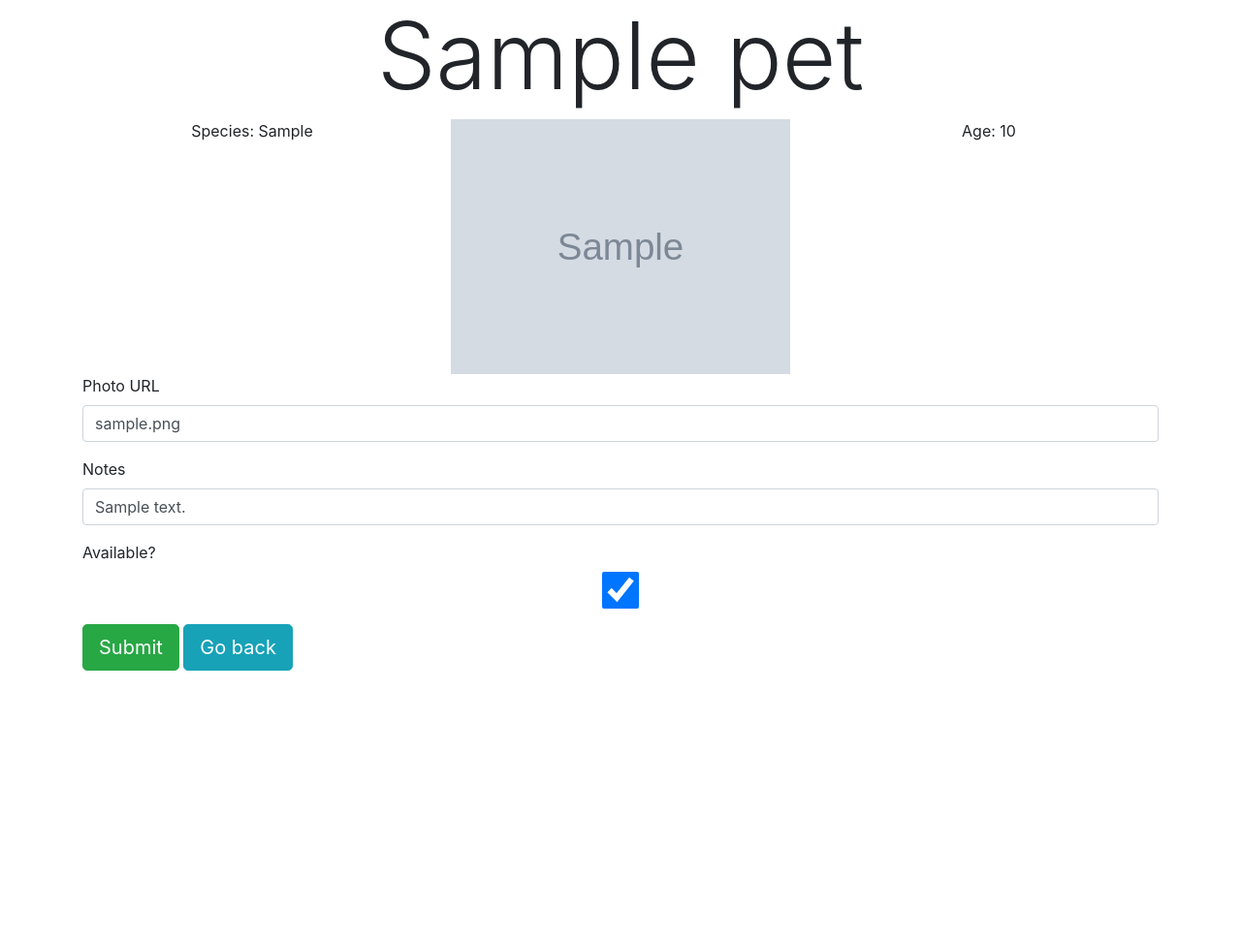
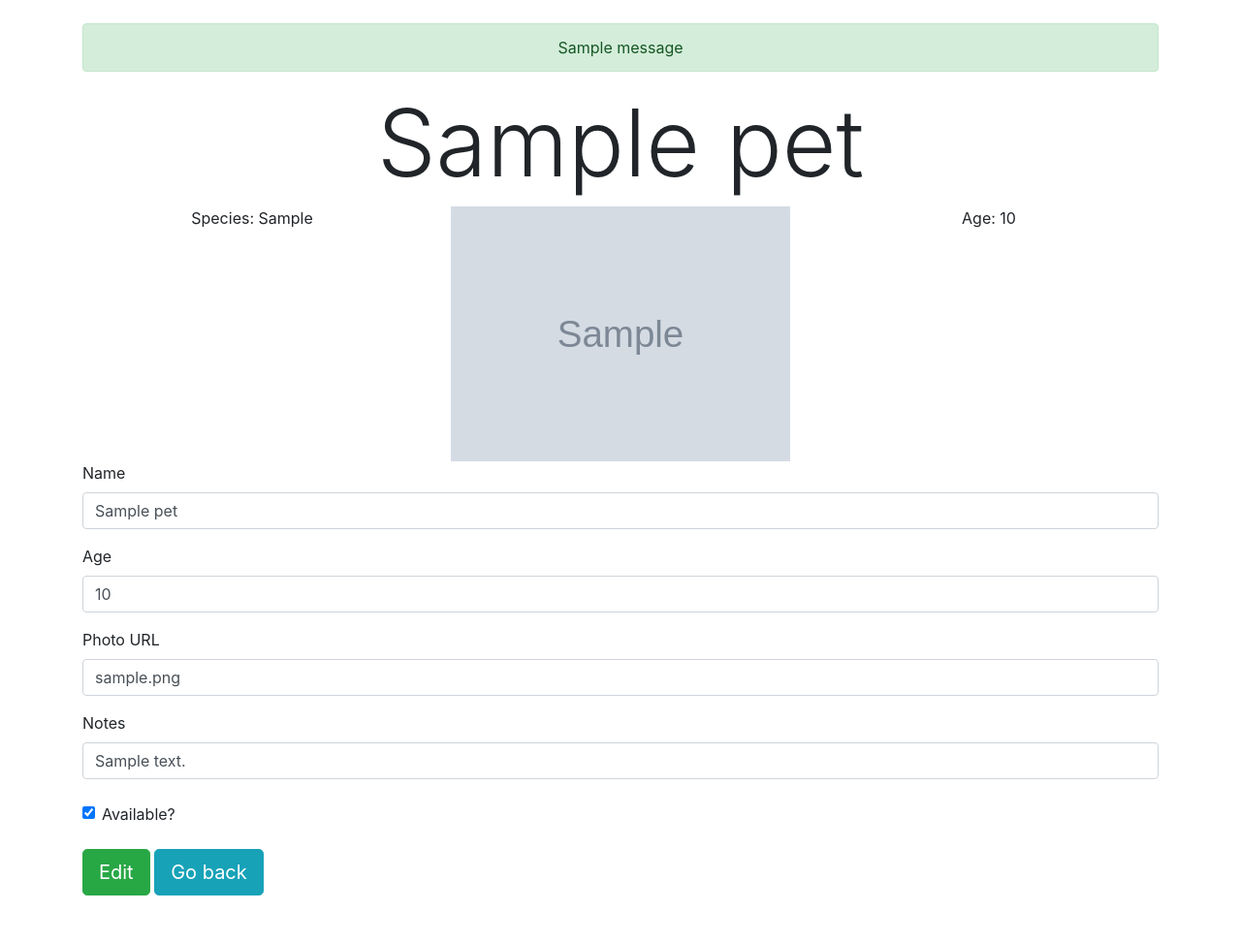
Before and after one commit to mfierro31/pet_adoption_app, a Flask app: page /1 in a window 1280 px wide. Shown: the whole page at 97% size. Before the commit the page ends 692 px from the top, so only its background shows below. Run offline with Flask 2, Linux system fonts and the light colour scheme; tables that the repository leaves empty hold one stand-in row (values such as "Sample post"); grey boxes marked "Sample" are stand-in pictures; one stand-in notice (Sample message) is shown; some libraries are stand-ins or nearby versions.

Commit message:
finished adding the editing functionality to the app

```diff
--- a/app.py
+++ b/app.py
@@ -1,6 +1,6 @@
 from flask import Flask, request, render_template,  redirect, flash, session
 from flask_debugtoolbar import DebugToolbarExtension
-from models import db, connect_db, Pet
+from models import db, connect_db, Pet, default_img
 from forms import AddPetForm, EditPetForm
 
 app = Flask(__name__)
@@ -16,11 +16,13 @@ connect_db(app)
 
 @app.route('/')
 def show_pets():
+    """Show homepage"""
     pets = Pet.query.all()
     return render_template('home.html', pets=pets)
 
 @app.route('/add', methods=["GET", "POST"])
 def add_pet():
+    """Route that both shows the form to add a new pet and that adds a new pet"""
     form = AddPetForm()
 
     if form.validate_on_submit():
@@ -31,12 +33,14 @@ def add_pet():
         db.session.add(new_pet)
         db.session.commit()
 
+        flash(f"Added new pet: {new_pet.name}!")
         return redirect('/')
     else:
         return render_template('add_pet_form.html', form=form)
 
 @app.route('/<int:pet_id>', methods=["GET", "POST"])
 def display_edit_pet(pet_id):
+    """Route that displays pet's information, shows a form to edit the pet, and edits the pet"""
     pet = Pet.query.get_or_404(pet_id)
     form = EditPetForm(obj=pet)
 
@@ -45,7 +49,13 @@ def display_edit_pet(pet_id):
         pic = pic if pic else None
         notes = form.notes.data
 
-        pet.photo_url = pic
+        if pic:
+            pet.photo_url = pic
+        else:
+            pet.photo_url = default_img
+
+        pet.name = form.name.data
+        pet.age = form.age.data
 
         pet.notes = notes
 
@@ -53,6 +63,7 @@ def display_edit_pet(pet_id):
 
         db.session.commit()
 
+        flash(f"Successfully edited {pet.name}!")
         return redirect(f'/{pet.id}')
     else:
         return render_template('display-edit.html', form=form, pet=pet)
--- a/forms.py
+++ b/forms.py
@@ -5,15 +5,17 @@ from wtforms.validators import InputRequired, Optional, AnyOf, URL, NumberRange
 species = ['Dog', 'Cat', 'Porcupine']
 
 class AddPetForm(FlaskForm):
+    """Form to add a new pet"""
     name = StringField("Name", validators=[InputRequired(message="Pet name can't be blank")])
     species = SelectField("Species", choices=[(sp, sp) for sp in species], validators=[InputRequired(message="Pet species can't be blank")])
     photo_url = StringField("Photo URL", validators=[Optional(), URL(message="Must be a valid URL")])
     age = IntegerField("Age", validators=[Optional(), NumberRange(min=0, max=30, message="Age must be between 0 and 30")])
     notes = StringField("Notes", validators=[Optional()])
 
-# , AnyOf(['dog', 'cat', 'porcupine'], message="Species must be one of the following: %(values)s")
-
 class EditPetForm(FlaskForm):
+    """Form to edit an existing pet"""
+    name = StringField("Name", validators=[InputRequired(message="Pet name can't be blank")])
+    age = IntegerField("Age", validators=[Optional(), NumberRange(min=0, max=30, message="Age must be between 0 and 30")])
     photo_url = StringField("Photo URL", validators=[Optional(), URL(message="Must be a valid URL")])
     notes = StringField("Notes", validators=[Optional()])
     available = BooleanField("Available?", validators=[Optional()])
--- a/models.py
+++ b/models.py
@@ -5,6 +5,7 @@ default_img = 'https://pawedin.com/system/pets/default_images/default_pet.jpg'
 db = SQLAlchemy()
 
 def connect_db(app):
+    """Connect the database to our app"""
     db.app = app
     db.init_app(app)
 
--- a/templates/display-edit.html
+++ b/templates/display-edit.html
@@ -2,13 +2,18 @@
 {% block title %}View/Edit {{pet.name}}{% endblock %}
 
 {% block content%}
+{% for msg in get_flashed_messages() %}
+<div class="alert alert-success mt-4 text-center" role="alert">
+  {{msg}}
+</div>
+{% endfor %}
 <h1 class="display-1 text-center">{{pet.name}}</h1>
 <div class="row">
   <div class="col text-center">
     Species: {{pet.species}}
   </div>
   <div class="col">
-    <img src="{{pet.photo_url}}" alt="{{pet.name}}" class="img-fluid">
+    <img src="{{pet.photo_url}}" alt="{{pet.name}} the {{pet.species}}" class="img-fluid">
   </div>
   <div class="col text-center">
     Age: {% if pet.age or pet.age == 0 %}{{pet.age}}{% else %}?{% endif %}
@@ -18,9 +23,23 @@
   {{form.hidden_tag()}}
   {% for field in form
     if field.widget.input_type != 'hidden'  %}
+  <!-- This if statement is to check to see if the input type is checkbox, and if it is, we apply different
+  Bootstrap styles to it -->
+  {% if field.name == 'available' %}
+  <div class="form-group form-check my-4">
+    {{field(class_="form-check-input")}}
+    {{field.label(class_="form-check-label")}}
+  {% else %}
   <div class="form-group">
     {{field.label}}
+    <!-- This if statement is to check to see if the existing photo_url for the pet is the default picture.
+    If it is, we don't want to show the URL, if it isn't, we do. -->
+    {% if field.name == 'photo_url' and field.data == 'https://pawedin.com/system/pets/default_images/default_pet.jpg' %}
+    {{field(class_="form-control", value="")}}
+    {% else %}
     {{field(class_="form-control")}}
+    {% endif %}
+  {% endif %}
     {% for err in field.errors %}
     <small class="form-text text-danger">
       {{err}}
@@ -28,7 +47,7 @@
     {% endfor %}
   </div>
   {% endfor %}
-  <button class="btn btn-success btn-lg">Submit</button>
+  <button class="btn btn-success btn-lg">Edit</button>
   <a href="/" class="btn btn-info btn-lg">Go back</a>
 </form>
 {% endblock %}
--- a/templates/home.html
+++ b/templates/home.html
@@ -2,6 +2,11 @@
 {% block title %}Pets{% endblock %}
 
 {% block content%}
+{% for msg in get_flashed_messages() %}
+<div class="alert alert-success mt-4 text-center" role="alert">
+  {{msg}}
+</div>
+{% endfor %}
 <h1 class="display-1 text-center">Pets</h1>
 <div class="row">
   {% for pet in pets %}
```
